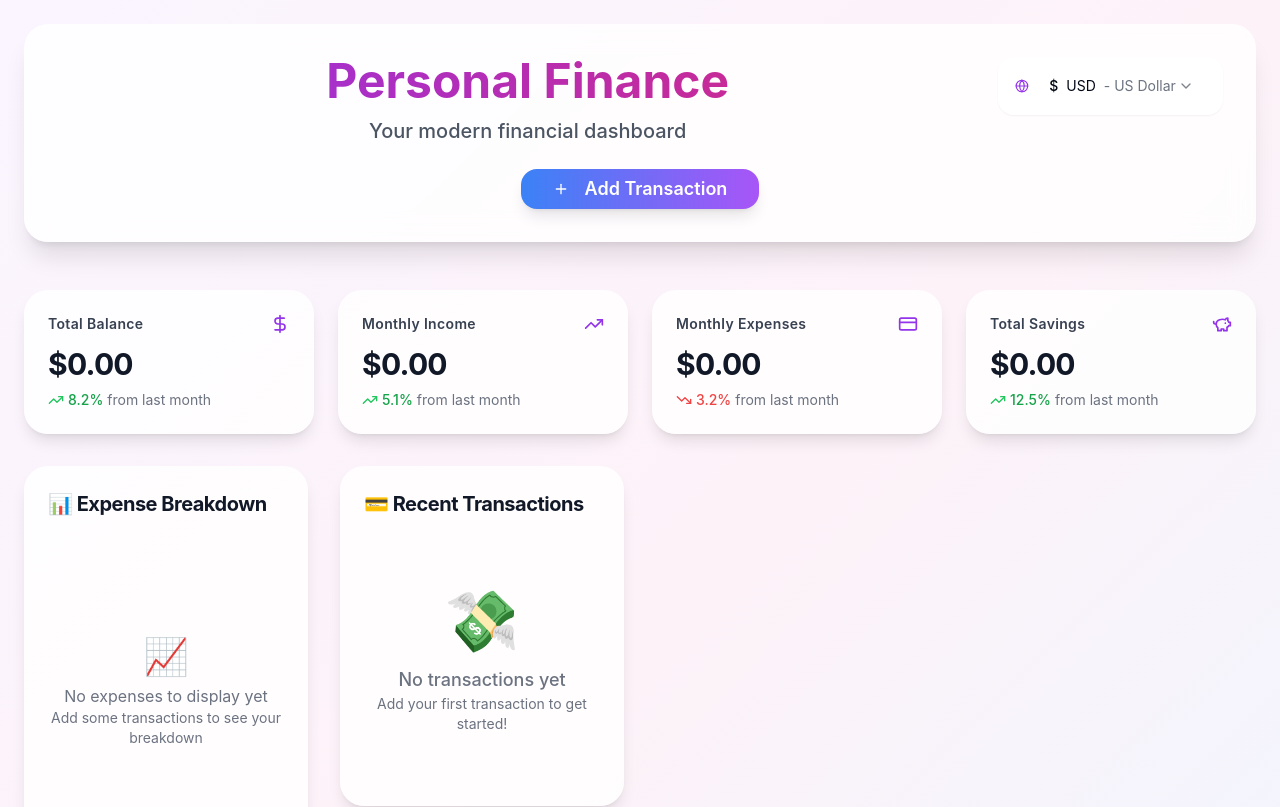
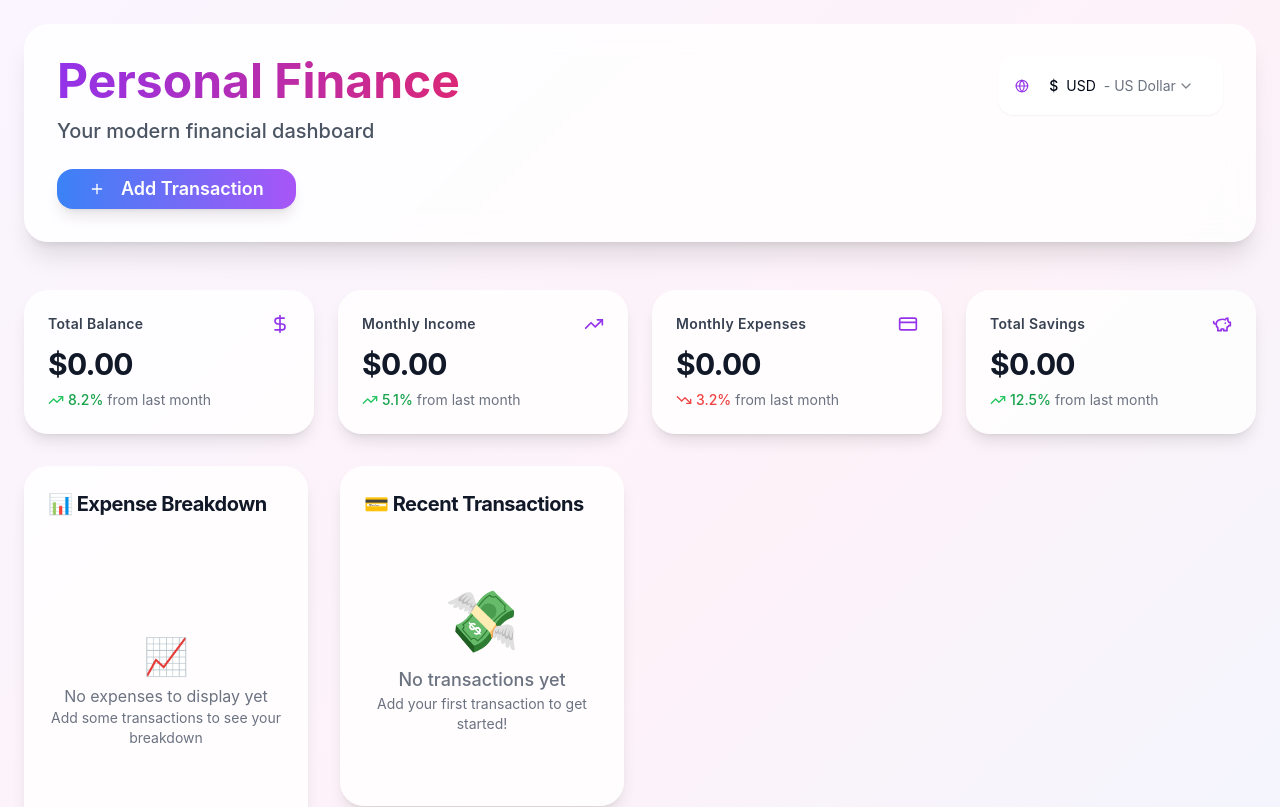
Before and after one commit to ishamiranda/Finance-Tracker-Trisha, a React (Vite) app: page / in a window 1280 px wide. Shown: the top 807 px of the page. Built offline with nearby package versions, Linux system fonts and the light colour scheme.

Commit message:
[dyad] Left-aligned Personal Finance title while keeping currency selector on the right - wrote 1 file(s)

```diff
--- a/src/pages/Index.tsx
+++ b/src/pages/Index.tsx
@@ -90,10 +90,10 @@ const Index = () => {
       <div className="max-w-7xl mx-auto space-y-8">
         {/* Modern Header */}
         <div
-          className="text-center mb-12 p-8 bg-white/80 backdrop-blur-md rounded-3xl shadow-xl border border-white/20 animate-slide-in-top"
+          className="mb-12 p-8 bg-white/80 backdrop-blur-md rounded-3xl shadow-xl border border-white/20 animate-slide-in-top"
         >
           <div className="flex justify-between items-start mb-6">
-            <div className="flex-1">
+            <div className="text-left">
               <h1 className="text-5xl font-bold bg-gradient-to-r from-purple-600 to-pink-600 bg-clip-text text-transparent mb-3">
                 Personal Finance
               </h1>
@@ -106,7 +106,7 @@ const Index = () => {
               onCurrencyChange={setSelectedCurrency}
             />
           </div>
-          <div className="animate-fade-in-up" style={{ animationDelay: '200ms' }}>
+          <div className="text-left animate-fade-in-up" style={{ animationDelay: '200ms' }}>
             <ModernAddTransactionDialog
               onAddTransaction={addTransaction}
               currency={selectedCurrency}
```
